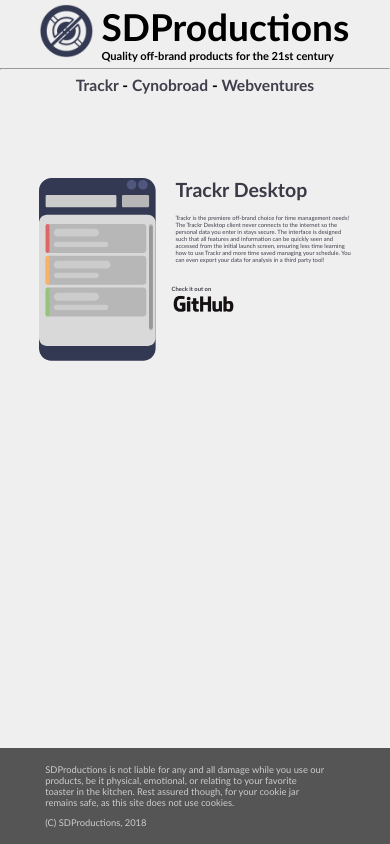
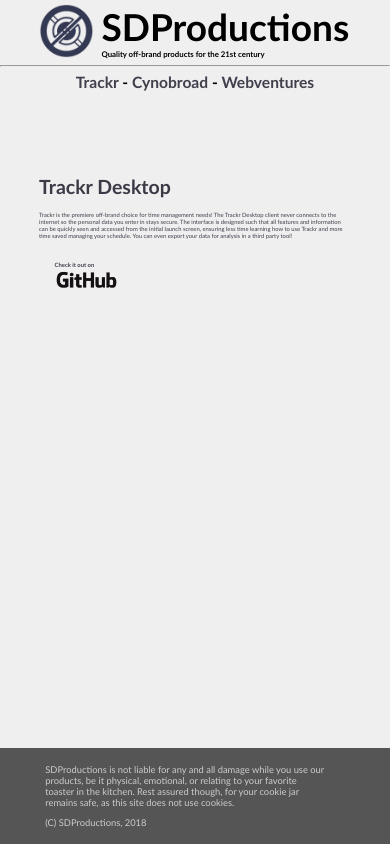
Before and after one commit to SDProductions/sdproductions.github.io, a plain HTML site: page index.html in a window 390 px wide. Drawn offline with Linux system fonts and the light colour scheme.

Commit message:
Removed images from mobile aspect ratio

```diff
--- a/static/css/site.css
+++ b/static/css/site.css
@@ -186,7 +186,7 @@ footer p {
   }
 
   #title-caption {
-    font-size: 2.85em;
+    font-size: 2em;
     padding-left: 16vw;
   }
 
@@ -201,15 +201,16 @@ footer p {
   }
 
   .projecttab img {
-    width: 30em;
+    display: none;
+    width: 0;
   }
 
   .projecttab p {
-    font-size: 1.5em;
+    font-size: 1.5vw;
   }
 
   .infogroup {
-    margin-left: 35em;
+    margin-left: 0em;
   }
 
   .infogroup h1 {
@@ -217,6 +218,7 @@ footer p {
   }
 
   .githublink img {
+    display: inline;
     margin-top: -2em;
     margin-left: -0.7em;
     width: 22%;
```
